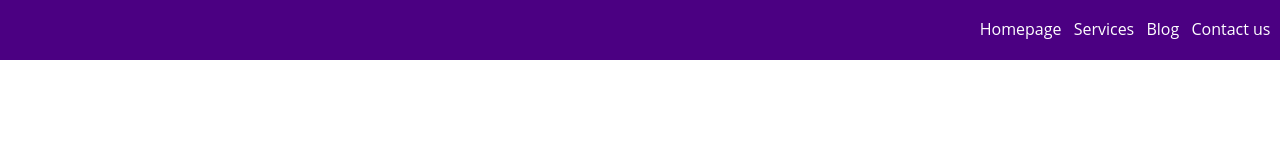
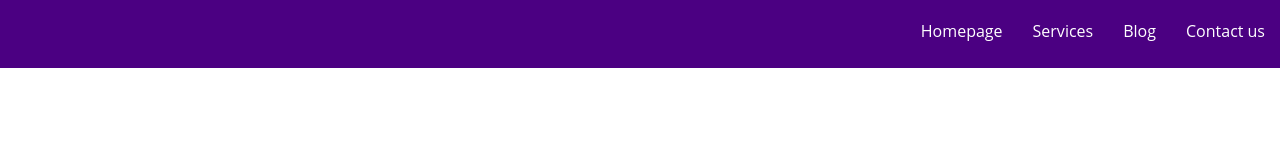
Before and after one commit to otsatsos/mini-site-w-form, a plain HTML site: page index.html in a window 1280 px wide. Drawn offline with Linux system fonts and the light colour scheme.

Commit message:
Update Navbar CSS

```diff
--- a/index.html
+++ b/index.html
@@ -9,10 +9,12 @@
     <body>
         <header>
             <nav id="navbar">
-                <span class="navbar-item"><a href="#homepage">Homepage</a></span>
-                <span class="navbar-item"><a href="#services">Services</a></span>
-                <span class="navbar-item"><a href="#blog">Blog</a></span>
-                <span class="navbar-item"><a href="#contact_us">Contact us</a></span>
+                <ul>
+                    <li class="navbar-item"><a href="#homepage">Homepage</a></li>
+                    <li class="navbar-item"><a href="#services">Services</a></li>
+                    <li class="navbar-item"><a href="#blog">Blog</a></li>
+                    <li class="navbar-item"><a href="#contact_us">Contact us</a></li>
+                </ul>
             </nav>
         </header>
 
--- a/styles.css
+++ b/styles.css
@@ -8,16 +8,27 @@ html, body {
 header {
     background-color: indigo;
     width: 100%;
-    height: 5vh;
+    height: 6vh;
     padding: 10px;
     margin: 0;
 }
 
 #navbar {
-    position: fixed;
-    top: 0;
-    right: 0;
-    margin: 2.3vh 0.2vh;
+    display: flex;
+    justify-content: right;
+    align-items: center;
+}
+
+#navbar ul {
+    display: flex;
+    list-style: none;
+    padding: 0;
+    margin: 10px;
+}
+
+#navbar li {
+    margin: 0 15px;         /* Add spacing between items */
+    color: white;
 }
 
 #navbar a{
@@ -26,10 +37,6 @@ header {
     text-decoration: none;
 }
 
-#navbar span{
-    padding-right: 0.5rem;
-}
-
 #navbar a:hover {
     text-shadow: 0.5px 0.5px grey;
 }
```
